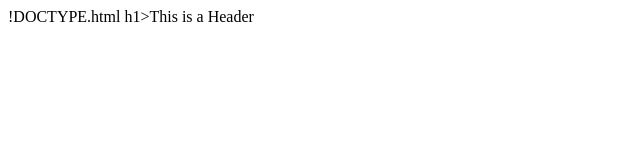
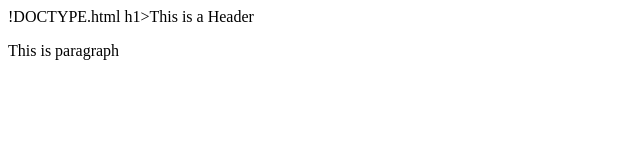
Before and after one commit to S-kollab/git-test, a plain HTML site: page index.html in a window 1280 px wide. Shown: the whole page, without its empty margins (0-640 px from the left). Drawn offline with Linux system fonts and the light colour scheme.

Commit message:
Second commit

```diff
--- a/index.html
+++ b/index.html
@@ -2,5 +2,5 @@
 <html>
     <body>
         h1>This is a Header</h1>
-    </body>
+       </p>This is paragraph</p>
 </html>
```
